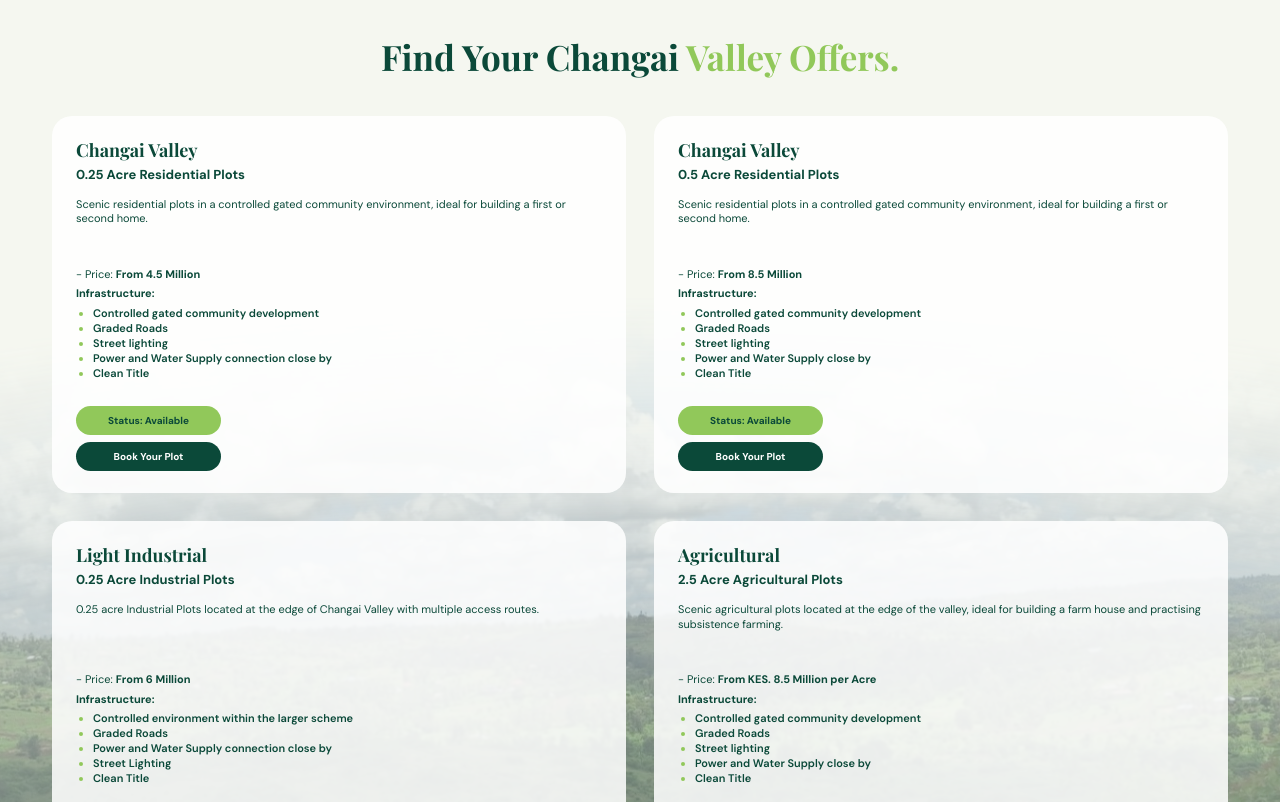
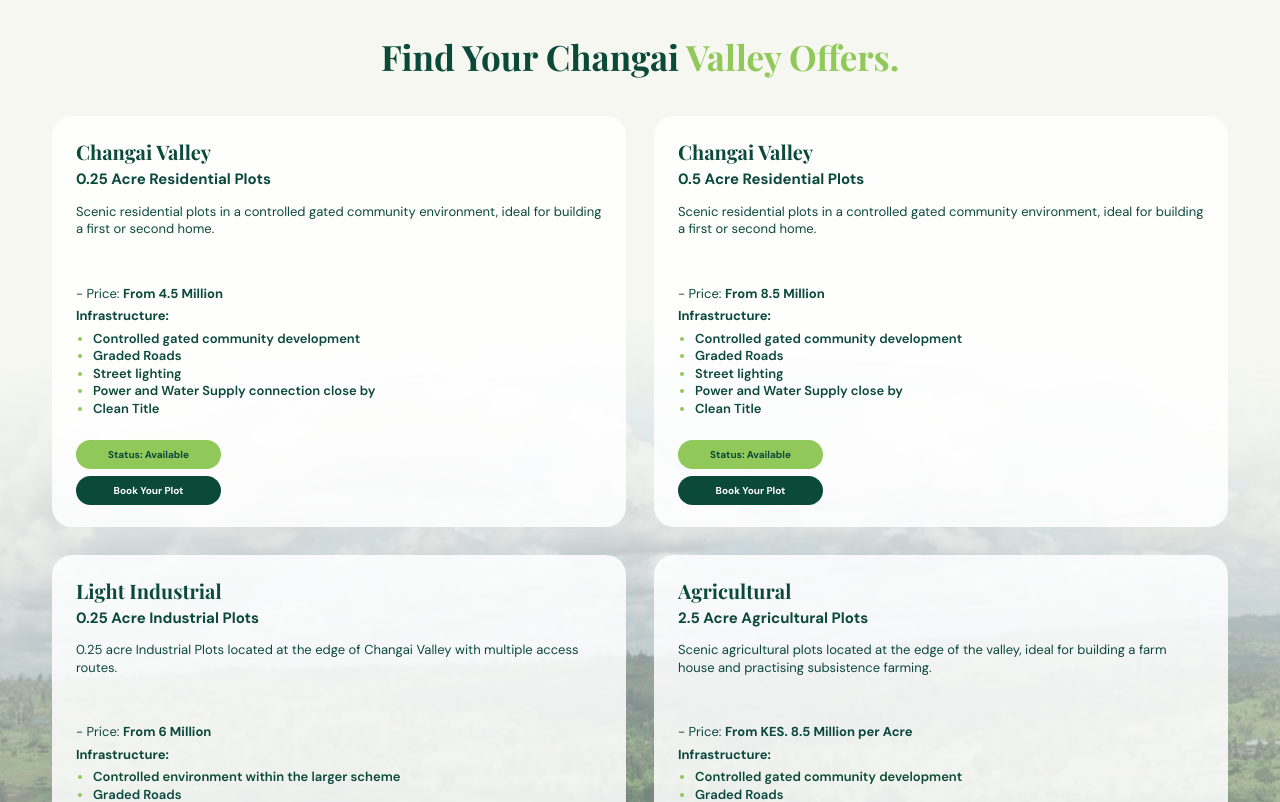
Before and after one commit to hamisirawlins/changai, a Nuxt app: page / in a window 1280 px wide. Shown: the part 2440-3242 px from the top of the page. Built offline with nearby package versions, Linux system fonts and the light colour scheme.

Commit message:
larger text

```diff
--- a/components/OffersSection.vue
+++ b/components/OffersSection.vue
@@ -49,15 +49,15 @@ import { offers } from '~/data/site'
   display: flex;
   flex-direction: column;
 }
-.category { font: 700 18px 'Playfair Display', serif; margin: 0; }
-.offer-card h3 { font-size: 13px; margin: 3px 0 12px; }
-.description, .price, .infrastructure, .offer-card ul { font-size: 11px; line-height: 1.35; }
-.description { min-height: 58px; margin: 0 0 12px; }
+.category { font: 700 20px 'Playfair Display', serif; margin: 0; }
+.offer-card h3 { font-size: 15px; margin: 3px 0 12px; }
+.description, .price, .infrastructure, .offer-card ul { font-size: 13px; line-height: 1.35; }
+.description { min-height: 70px; margin: 0 0 12px; }
 .price, .infrastructure { margin: 0 0 5px; }
 .infrastructure { font-weight: 700; }
 .offer-card ul {
   padding-left: 17px;
-  min-height: 100px;
+  min-height: 110px;
   margin: 0;
   font-weight: 600;
   list-style: disc;
```
